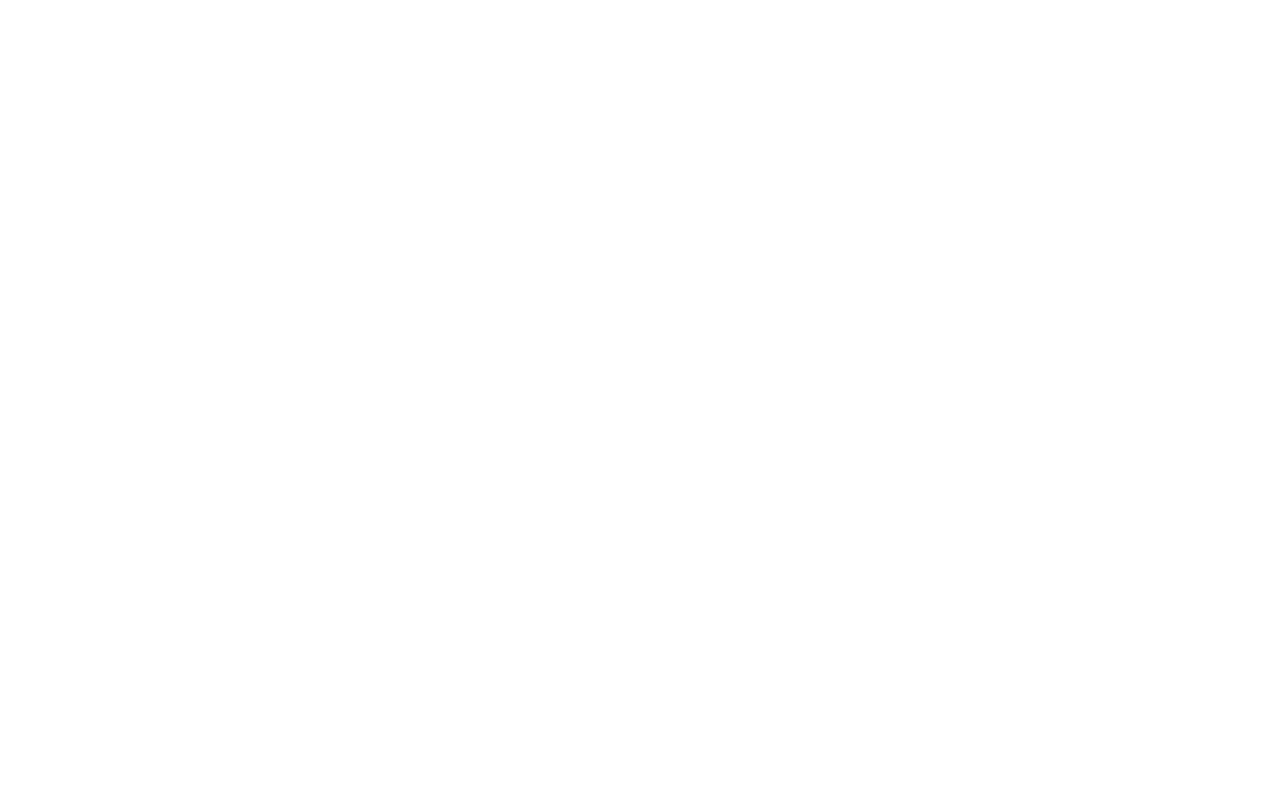
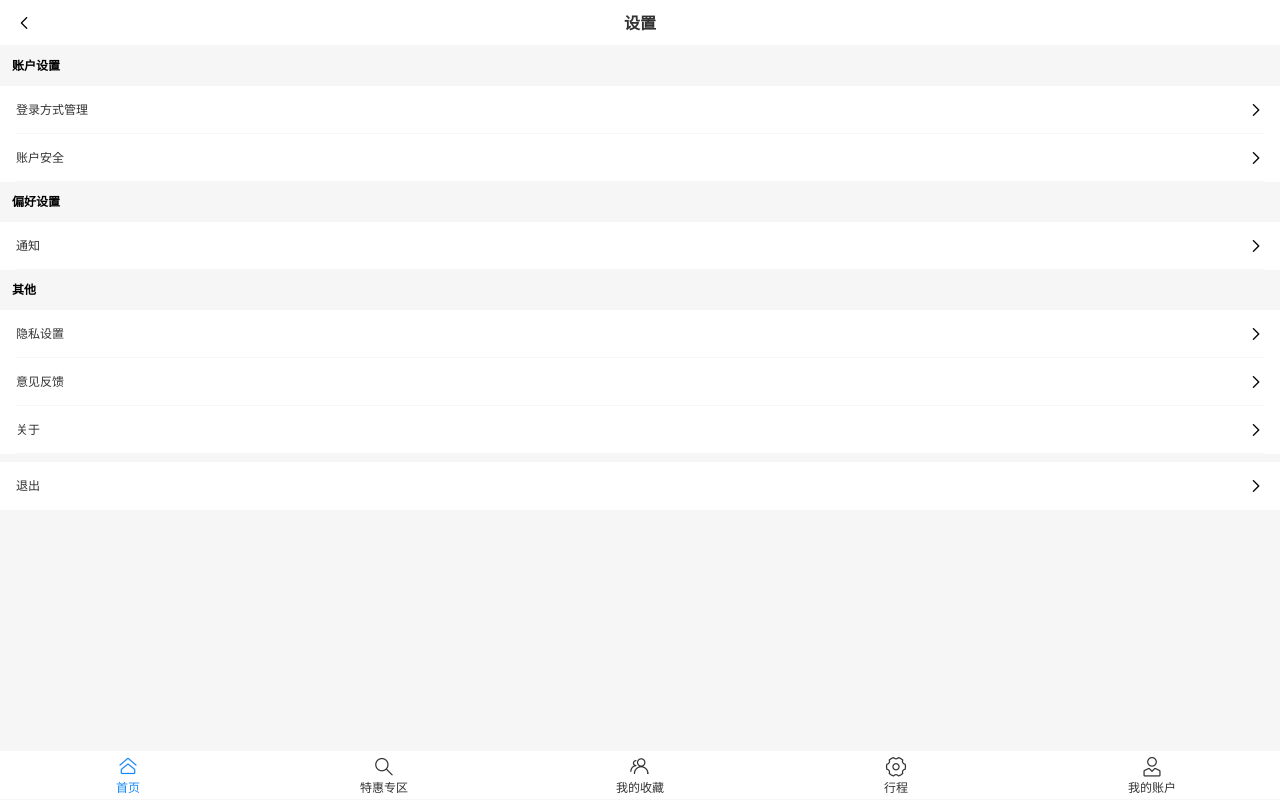
Before and after one commit to comeflyin/PathPro, a Vue app: page /root/settings in a window 1280 px wide. Before the commit this address had no page. Built offline with nearby package versions, Linux system fonts and the light colour scheme.

Commit message:
TheSettings

```diff
--- a/components.d.ts
+++ b/components.d.ts
@@ -14,6 +14,7 @@ declare module 'vue' {
     VanDivider: typeof import('vant/es')['Divider']
     VanIcon: typeof import('vant/es')['Icon']
     VanImage: typeof import('vant/es')['Image']
+    VanNavBar: typeof import('vant/es')['NavBar']
     VanTabbar: typeof import('vant/es')['Tabbar']
     VanTabbarItem: typeof import('vant/es')['TabbarItem']
   }
--- a/src/router/index.ts
+++ b/src/router/index.ts
@@ -10,7 +10,12 @@ const rootRoutes: RouteRecordRaw[] = [
   {
     path: "account",
     name: "Account",
-    component: () => import("@/views/TheAccount.vue"),
+    component: () => import("@/views/account/TheAccount.vue"),
+  },
+  {
+    path: "settings",
+    name: "Settings",
+    component: () => import("@/views/account/components/TheSettings.vue"),
   },
 ]
 
--- a/src/views/TheAccount.vue
+++ b/src/views/account/TheAccount.vue
@@ -67,7 +67,8 @@
       />
       <van-cell
         icon="location-o"
-        title="我的订单"
+        title="设置"
+        to="/root/settings"
         title-style="font-size:14px;font-weight:bold;"
         is-link
         size="large"
--- /dev/null
+++ b/src/views/account/components/TheSettings.vue
@@ -0,0 +1,29 @@
+<template>
+  <div class="w-screen h-screen bg-[#f6f6f6]">
+    <van-nav-bar title="设置" left-arrow @click-left="onClickLeft" />
+    <div class="text-xs font-bold p-3">账户设置</div>
+    <van-cell title="登录方式管理" title-style="font-size:12px;" is-link size="large" />
+    <van-cell title="账户安全" title-style="font-size:12px;" is-link size="large" />
+    <div class="text-xs font-bold p-3">偏好设置</div>
+    <van-cell title="通知" title-style="font-size:12px;" is-link size="large" />
+    <div class="text-xs font-bold p-3">其他</div>
+    <van-cell title="隐私设置" title-style="font-size:12px;" is-link size="large" />
+    <van-cell title="意见反馈" title-style="font-size:12px;" is-link size="large" />
+    <van-cell title="关于" title-style="font-size:12px;" is-link size="large" />
+    <div class="mt-2">
+      <van-cell title="退出" title-style="font-size:12px;" is-link size="large" />
+    </div>
+  </div>
+</template>
+
+<script setup lang="ts">
+const onClickLeft = () => {
+  history.back()
+}
+</script>
+
+<style scoped>
+:deep(.van-badge__wrapper) {
+  @apply text-[#000];
+}
+</style>
```
